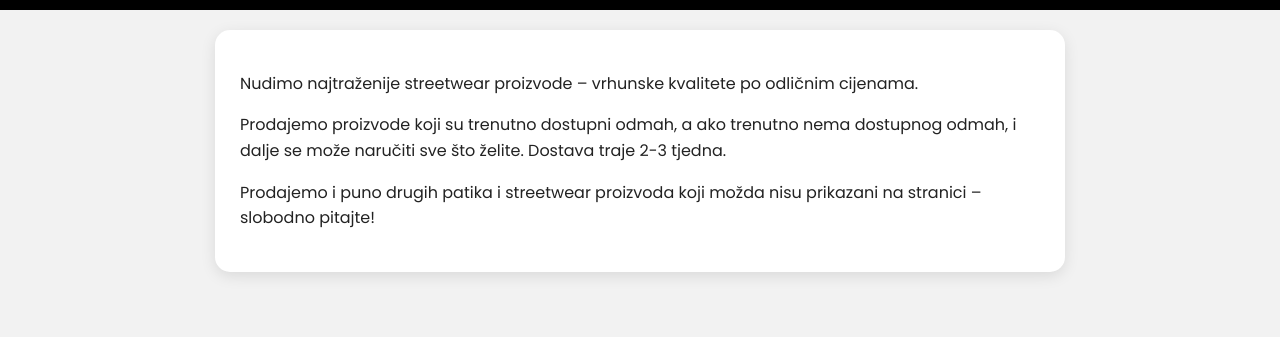
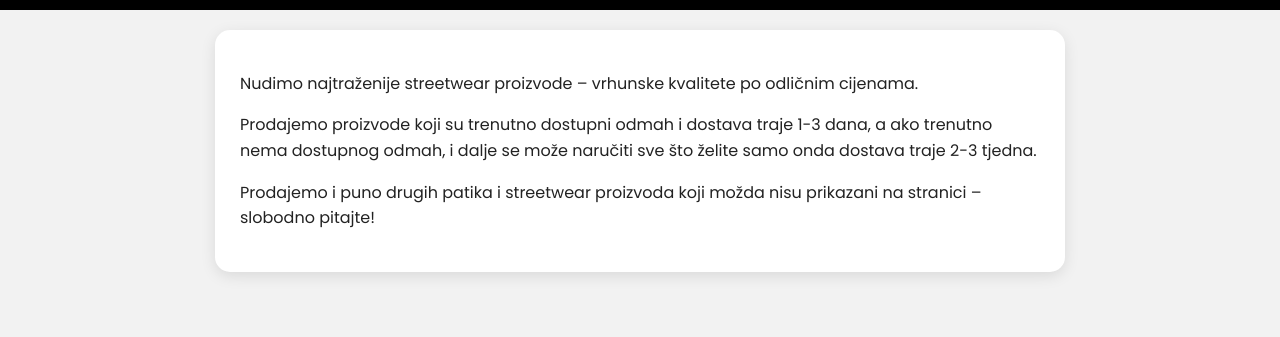
Before and after one commit to ivan345d/urbangear-shop, a plain HTML site: page index.html in a window 1280 px wide. Shown: the part 187-524 px from the top of the page. Drawn offline with Linux system fonts and the light colour scheme.

Commit message:
Update index.html

```diff
--- a/index.html
+++ b/index.html
@@ -46,7 +46,7 @@
   <section id="uvod">
     <div class="text-card">
       <p>Nudimo najtraženije streetwear proizvode – vrhunske kvalitete po odličnim cijenama.</p>
-      <p>Prodajemo proizvode koji su trenutno dostupni odmah, a ako trenutno nema dostupnog odmah, i dalje se može naručiti sve što želite. Dostava traje 2-3 tjedna.</p>
+      <p>Prodajemo proizvode koji su trenutno dostupni odmah i dostava traje 1-3 dana, a ako trenutno nema dostupnog odmah, i dalje se može naručiti sve što želite samo onda dostava traje 2-3 tjedna.</p>
       <p>Prodajemo i puno drugih patika i streetwear proizvoda koji možda nisu prikazani na stranici – slobodno pitajte!</p>
     </div>
   </section>
@@ -346,4 +346,5 @@ const products = {
     window.onclick=function(event){if(event.target==document.getElementById('modal')){closeModal();}}
   </script>
 </body>
+
 </html>
```
